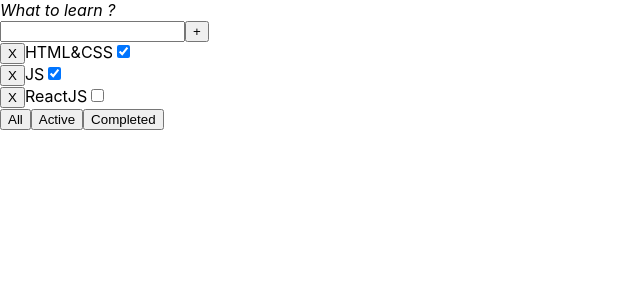
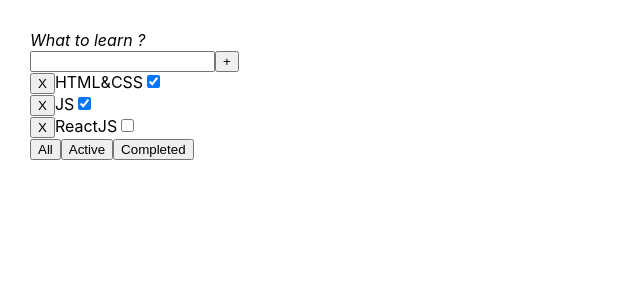
Before and after one commit to DenRainmen/Todolist_v4, a React (Create React App) app: page / in a window 1280 px wide. Shown: the top 300 px of the page, without its empty margins (0-640 px from the left). Built offline with nearby package versions, Linux system fonts and the light colour scheme.

Commit message:
Добавили классы в App.css для стилизации поле ввода текста и надписи об ошибки . Добавили логику для преключения в error-режим , если поле пустое

```diff
--- a/src/App.css
+++ b/src/App.css
@@ -1,4 +1,27 @@
-#root{
+.App{
+  padding: 30px;
+  display: flex;
+}
+
+.App > div{
+  margin-right: 50px;
+}
+
+.error{
+  border: 1px solid red;
+}
+
+.error-message{
+  color: red;
+}
+
+
+
+
+
+
+/* Старый вариант (цветастый и сложный) */
+/* #root{
   margin-top: 1vw;
   display: flex;
   justify-content: center;
@@ -71,3 +94,4 @@ button{
   margin:  0.5vw;
   font-size: 1vw;
 }
+ */
--- a/src/App.tsx
+++ b/src/App.tsx
@@ -1,6 +1,6 @@
 import React, { useState } from "react";
 import { v1 } from "uuid";
-// import "./App.css";
+import "./App.css";
 import { Todolist } from "./Todolist";
 
 export const App = () => {
--- a/src/Todolist.tsx
+++ b/src/Todolist.tsx
@@ -61,28 +61,37 @@ export function Todolist(props: PROPS) {
 
 
 
-  let [inputText, setInputText] = useState("");
+  let [inputText, setInputText] = useState("")
+
+   // сделаем стэйт для регистрации ошибки ввода текста в поле инпута
+
+  let[error,setError] = useState<string | null>(null)//useState может быть или строкой или null и ничем больше
 
   const onClickButtonAddTaskHandler = () => {
+
     if (inputText.trim() === "") {
-      setInputText("");
+      setInputText("")
+      setError('Пустая запись, бро !')
     } else {
-      props.addTask(inputText);
-      setInputText("");
+      props.addTask(inputText)
+      setInputText("")
     }
-  };
+  }
 
   const onChangeInputHandler = (event: React.ChangeEvent<HTMLInputElement>) => {
-    setInputText(event.currentTarget.value);
+    setInputText(event.currentTarget.value)
+
   };
 
   const onKeyDownInputHandler = (
     event: React.KeyboardEvent<HTMLInputElement>
   ) => {
+    setError(null)
     if (event.key === "Enter") {
       onClickButtonAddTaskHandler();
     }
-  };
+  }
+
 
   // JSX
   return (
@@ -96,9 +105,12 @@ export function Todolist(props: PROPS) {
             value={inputText}
             onChange={onChangeInputHandler}
             onKeyDown={onKeyDownInputHandler}
+            className={error?'error':''}
           />
+          <button onClick={onClickButtonAddTaskHandler}>+</button>
 
-          <button onClick={onClickButtonAddTaskHandler}>+</button>
+          {/* текст об ошибке */}
+          {error && <div className="error-message">{error}</div>}
         </div>
 
         {mapedTasks}
```
